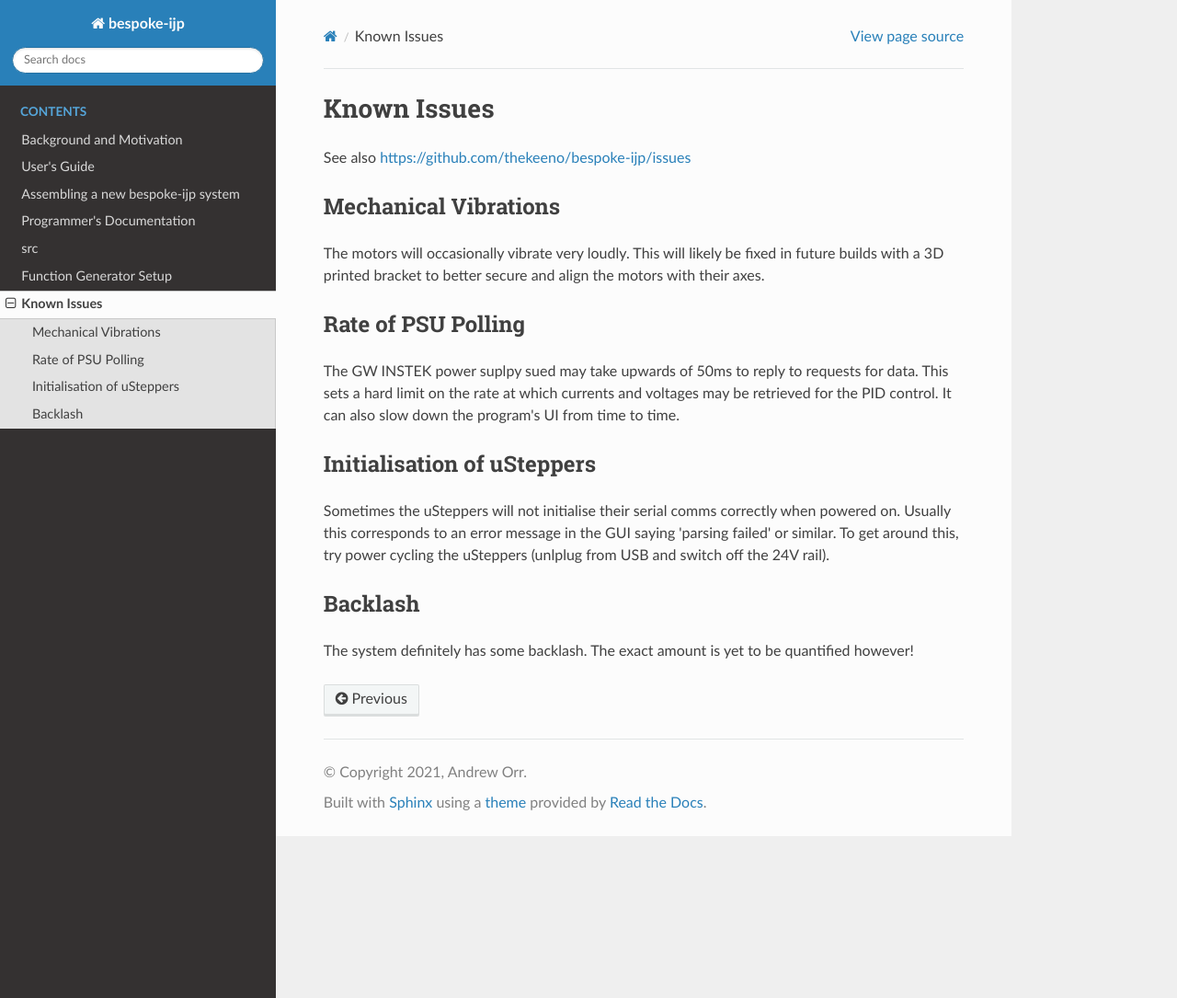
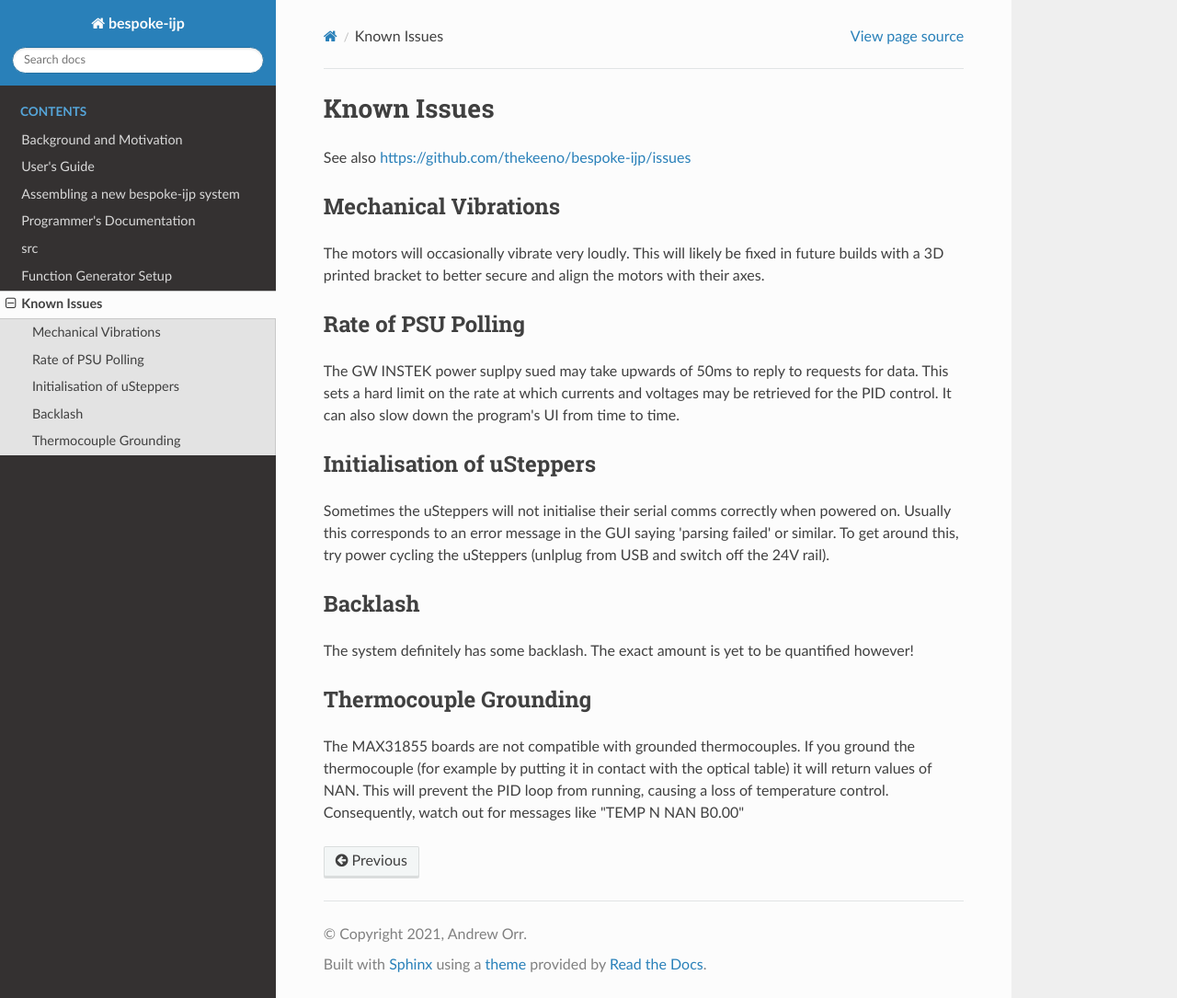
Before and after one commit to alvacjorr/bespoke-ijp, a Sphinx documentation site: the page built from docs/source/issues.rst, in a window 1280 px wide and 1085 px high. Shown: the whole window at 92% size. Built offline with Sphinx 7.4.7 and the Read the Docs theme 2.0.0, drawn with Linux system fonts in a browser that asks for light colours.

Commit message:
add comments on thermocouple grounding

```diff
--- a/docs/source/issues.rst
+++ b/docs/source/issues.rst
@@ -26,3 +26,10 @@ Backlash
 ********
 
 The system definitely has some backlash. The exact amount is yet to be quantified however!
+
+Thermocouple Grounding
+**********************
+
+The MAX31855 boards are not compatible with grounded thermocouples. If you ground the thermocouple (for example by putting it in contact with the optical table) it will return values of NAN.
+This will prevent the PID loop from running, causing a loss of temperature control.
+Consequently, watch out for messages like "TEMP N NAN B0.00"
```
